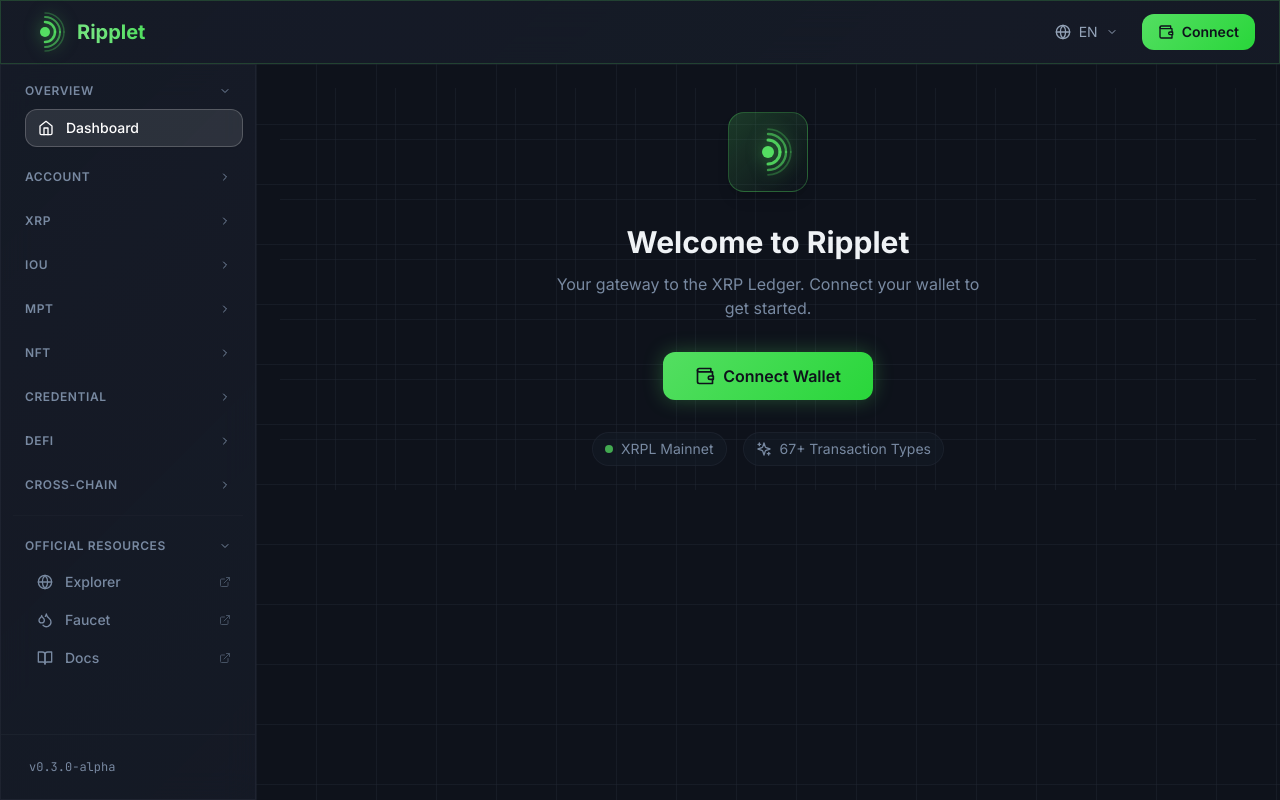
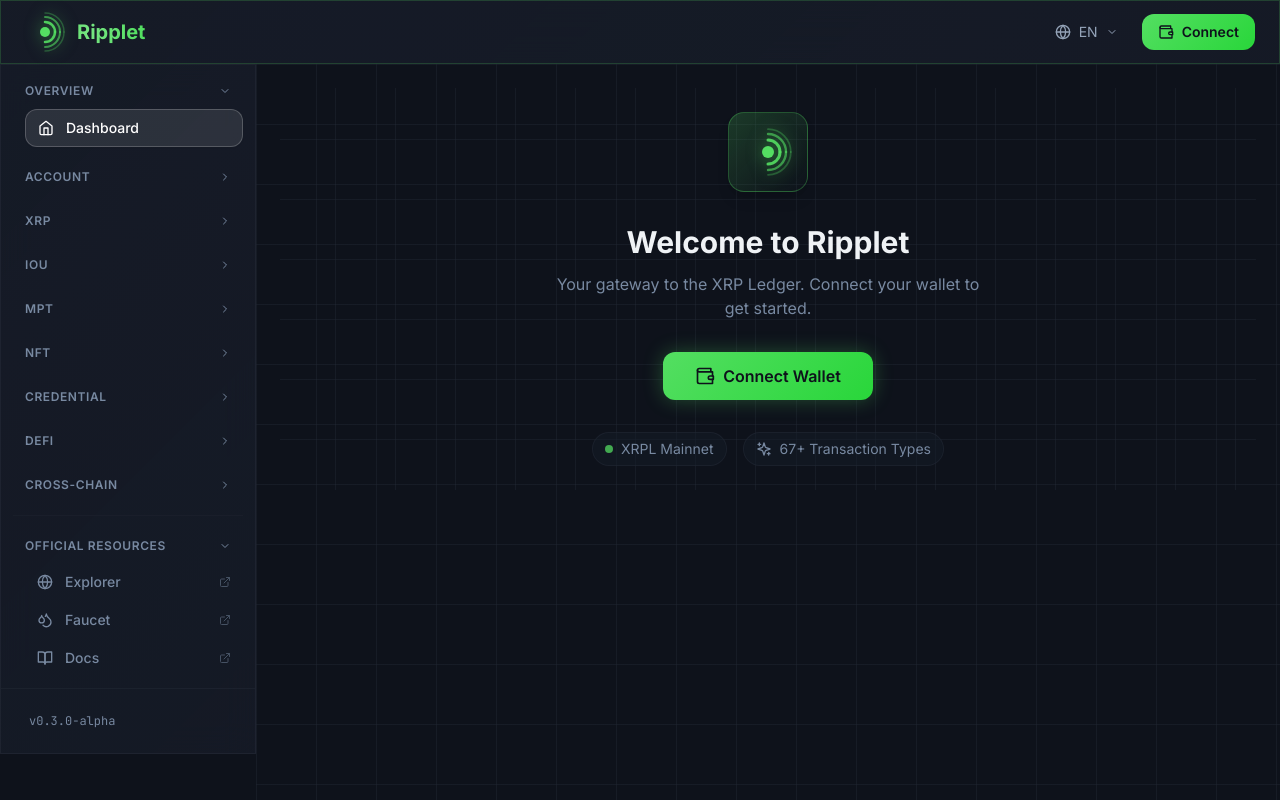
Before and after one commit to hikariiiiiii/ripplet, a React (Vite) app: page / in a window 1280 px wide. Built offline with nearby package versions, Linux system fonts and the light colour scheme.

Commit message:
fix: optimize sidebar scrollbar behavior
- Add h-full to aside for proper height
- Add overflow-x-hidden to prevent horizontal scrollbar
- Add min-h-0 for flex child overflow to work correctly

```diff
--- a/src/components/layout/Sidebar.tsx
+++ b/src/components/layout/Sidebar.tsx
@@ -142,8 +142,8 @@
   const isSectionCollapsed = (title: string) => collapsed.includes(title);
 
   return (
-    <aside className="w-64 glass-card border-r border-border/50 shrink-0 flex flex-col">
-      <nav className="flex-1 p-3 space-y-4 overflow-y-auto">
+    <aside className="w-64 glass-card border-r border-border/50 shrink-0 flex flex-col h-full">
+      <nav className="flex-1 p-3 space-y-4 overflow-y-auto overflow-x-hidden min-h-0">
         {navSections.map((section) => {
           const sectionTitle = t(section.titleKey);
           return (
```
